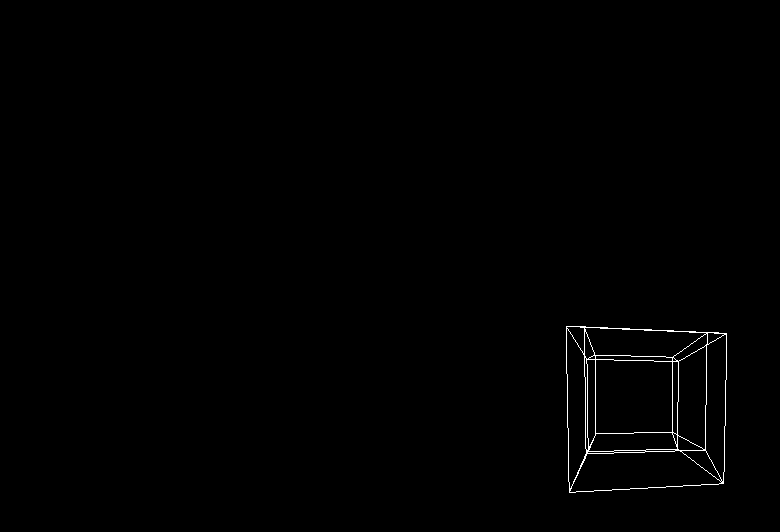
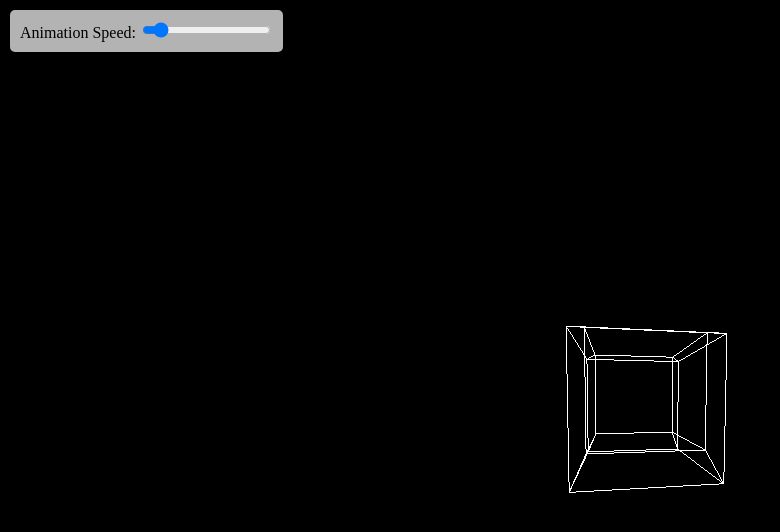
Before and after one commit to xiaoliziawa/HTML-Study, a plain HTML site: page html/Study-15.html in a window 1280 px wide. Shown: the whole page, without its empty margins (0-780 px from the left). Drawn offline with nearby package versions, Linux system fonts and the light colour scheme.

Commit message:
change Study-15

```diff
--- a/html/Study-15.html
+++ b/html/Study-15.html
@@ -6,9 +6,21 @@
     <style>
         body { margin: 0; }
         canvas { display: block; }
+        #control-panel {
+            position: absolute;
+            top: 10px;
+            left: 10px;
+            background-color: rgba(255, 255, 255, 0.7);
+            padding: 10px;
+            border-radius: 5px;
+        }
     </style>
 </head>
 <body>
+    <div id="control-panel">
+        <label for="speed">Animation Speed:</label>
+        <input type="range" id="speed" min="0" max="0.1" step="0.001" value="0.01">
+    </div>
     <script src="https://cdnjs.cloudflare.com/ajax/libs/three.js/r128/three.min.js"></script>
     <script>
         var scene = new THREE.Scene();
@@ -67,8 +79,9 @@
         camera.position.z = 5;
 
         var angle = 0;
+        var speedControl = document.getElementById('speed');
         function animate() {
-            angle += 0.01;
+            angle += parseFloat(speedControl.value);
             var projected = project(vertices, angle);
             var positions = [];
             for (var i = 0; i < edges.length; i++) {
```
